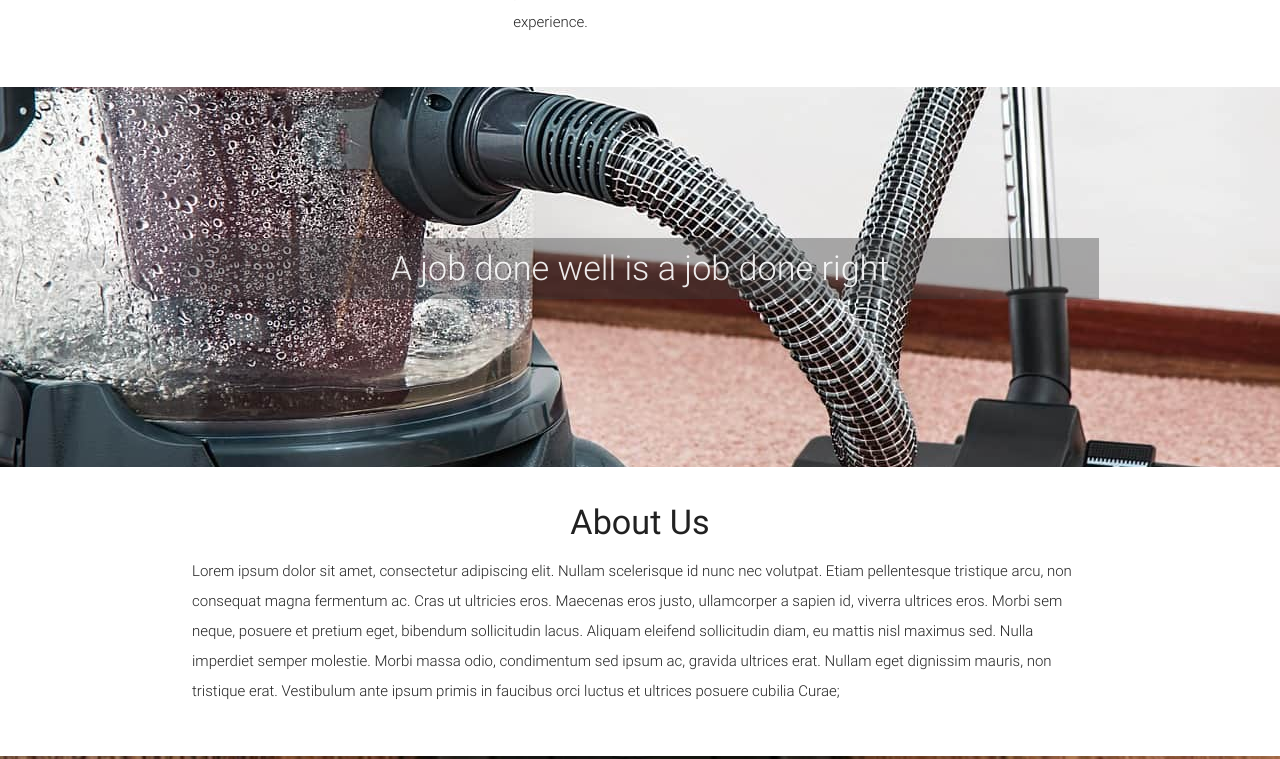
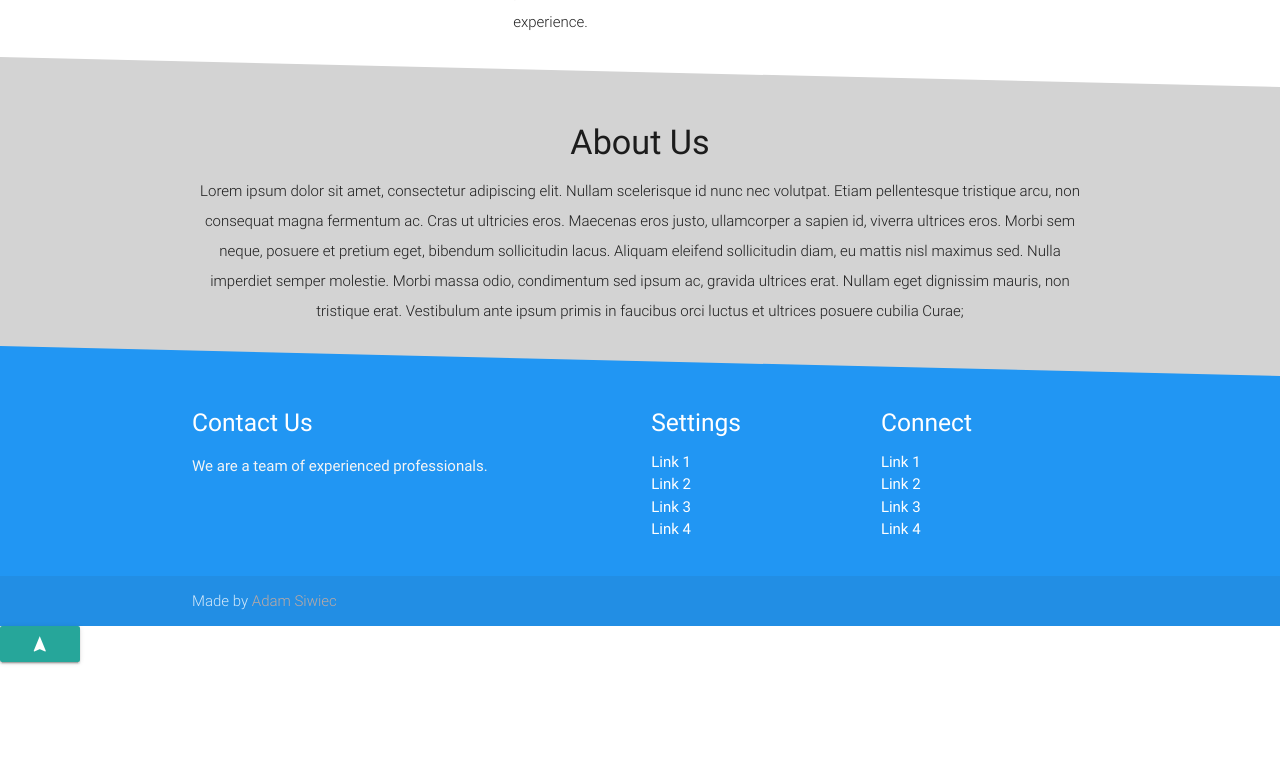
Before and after one commit to adamSiwiec/clean, a website built with webpack: page index.html in a window 1280 px wide. Shown: the part 848-1607 px from the top of the page. After the commit the page ends 1474 px from the top, so only its background shows below. Built offline with Linux system fonts and the light colour scheme.

Commit message:
Added diagonal edges

```diff
--- a/index.html
+++ b/index.html
@@ -8,8 +8,9 @@
 
     <!-- CSS  -->
     <link href="https://fonts.googleapis.com/icon?family=Material+Icons" rel="stylesheet">
+</head>
 
-<body style = "visibility: hidden">
+<body style="visibility: hidden">
     <nav id="top" class="white" role="navigation">
         <div class="nav-wrapper container">
             <a id="logo-container" href="#" class="brand-logo hide-on-small-and-down flow-text">Alma's Residential Cleaning Service</a>
@@ -34,7 +35,7 @@
         </div>
     </nav>
 
-    <div id="index-banner" class="parallax-container " style = "width: 100% !important;">
+    <div id="index-banner" class="parallax-container " style="width: 100% !important;">
         <div class="section no-pad-bot">
             <div class="container">
                 <br><br>
@@ -52,6 +53,7 @@
         <div class="parallax"><img src="dist/img/clean1.jpg" alt="Unsplashed background img 1"></div>
     </div>
 
+    <div class="angled-border" data-color="#ffffff" data-position = "top" data-direction="ltr">
 
         <div class="container" id="table">
             <div class="section">
@@ -72,8 +74,8 @@
                             <h2 class="center blue-text"><i class="material-icons">group</i></h2>
                             <h5 class="center"><a class= "tooltipped black-text" data-position="bottom" data-delay="50" data-tooltip="Yes">Friendly</a></h5>
 
-                        <p class="light">By utilizing elements and principles of Material Design, we were able to create a framework that incorporates components and animations that provide more feedback to users. Additionally, a single underlying responsive system across
-                            all platforms allow for a more unified user experience.</p>
+                            <p class="light">By utilizing elements and principles of Material Design, we were able to create a framework that incorporates components and animations that provide more feedback to users. Additionally, a single underlying responsive system
+                                across all platforms allow for a more unified user experience.</p>
                         </div>
                     </div>
 
@@ -89,9 +91,10 @@
 
             </div>
         </div>
+    </div>
 
 
-    <div class="parallax-container valign-wrapper" id="quote1">
+    <!--<div class="parallax-container valign-wrapper" id="quote1">
         <div class="section  ">
             <div class="container">
                 <div class="row center">
@@ -100,8 +103,8 @@
             </div>
         </div>
         <div class="parallax"><img src="dist/img/clean2.jpg" alt="Unsplashed background img 2"></div>
-    </div>
-
+    </div> -->
+    <div id ="outline" class="angled-border" data-position= "top" data-direction="ltr">
         <div class="container" id="about">
             <div class="section">
 
@@ -109,16 +112,17 @@
                     <div class="col s12 center">
                         <h3><i class="mdi-content-send brown-text"></i></h3>
                         <h4>About Us</h4>
-                    <p class="left-align light ">Lorem ipsum dolor sit amet, consectetur adipiscing elit. Nullam scelerisque id nunc nec volutpat. Etiam pellentesque tristique arcu, non consequat magna fermentum ac. Cras ut ultricies eros. Maecenas eros justo, ullamcorper a sapien
-                        id, viverra ultrices eros. Morbi sem neque, posuere et pretium eget, bibendum sollicitudin lacus. Aliquam eleifend sollicitudin diam, eu mattis nisl maximus sed. Nulla imperdiet semper molestie. Morbi massa odio, condimentum sed
-                        ipsum ac, gravida ultrices erat. Nullam eget dignissim mauris, non tristique erat. Vestibulum ante ipsum primis in faucibus orci luctus et ultrices posuere cubilia Curae;</p>
+                        <p class=" light ">Lorem ipsum dolor sit amet, consectetur adipiscing elit. Nullam scelerisque id nunc nec volutpat. Etiam pellentesque tristique arcu, non consequat magna fermentum ac. Cras ut ultricies eros. Maecenas eros justo, ullamcorper a sapien
+                            id, viverra ultrices eros. Morbi sem neque, posuere et pretium eget, bibendum sollicitudin lacus. Aliquam eleifend sollicitudin diam, eu mattis nisl maximus sed. Nulla imperdiet semper molestie. Morbi massa odio, condimentum
+                            sed ipsum ac, gravida ultrices erat. Nullam eget dignissim mauris, non tristique erat. Vestibulum ante ipsum primis in faucibus orci luctus et ultrices posuere cubilia Curae;</p>
                     </div>
                 </div>
 
             </div>
         </div>
+    </div>
 
-
+    <!--
     <div class="parallax-container valign-wrapper" id="quote2">
         <div class="section">
             <div class="container">
@@ -129,8 +133,8 @@
         </div>
         <div class="parallax"><img src="dist/img/clean3.jpg" alt="Unsplashed background img 3"></div>
     </div>
-
-    <footer class="page-footer blue" id="contact">
+-->
+    <footer class="angled-border page-footer blue" data-position = "top" id="contact">
         <div class="container">
             <div class="row">
                 <div class="col l6 s12">
@@ -168,7 +172,7 @@
 
     <a id="to-top" href="#top" class="btn " style="display: block !important; position: fixed !important;"><i class="material-icons">navigation</i></a>
     <!--  Scripts-->
-    <script src = "dist/app.bundle.js"></script>
+    <script src="dist/app.bundle.js"></script>
 </body>
 
 </html>
--- a/src/css/style.css
+++ b/src/css/style.css
@@ -61,3 +61,6 @@ footer.page-footer {
     padding: 12px !important;
 
 }
+ #outline {
+     background-color: #d3d3d3;
+ }
--- a/src/index.js
+++ b/src/index.js
@@ -4,5 +4,6 @@ require('./img/clean1.jpg')
 require('./img/clean2.jpg')
 require('./img/clean3.jpg')
 require('./js/materialize.min.js')
+require('./js/border.min.js')
 require('./js/init.js')
 require('./js/main.js')
--- /dev/null
+++ b/src/js/border.min.js
@@ -0,0 +1 @@
+!function(t){"use strict";t.fn.angledBorder=function(o){var r={height:30,color:"inherit",direction:"LTR",position:"bottom"},e=t.extend({},r,o);return this.each(function(){var o=t(this),r=t.extend(!0,{},e,o.data());"static"===o.css("position")&&o.css("position","relative"),o.css({borderColor:o.css("background-color")});var i,s=t('<span class="angled-border"/>'),n={content:"",position:"absolute",display:"block",width:"100%",background:"transparent","border-width":o.outerWidth(),height:r.height};switch(r.direction.toLowerCase()){case"ltr":i="left";break;case"rtl":i="right"}n["border-"+i+"-color"]=r.color,n["border-"+i+"-style"]="solid",n["border-"+r.position]=r.height+"px solid transparent",n[""+r.position]=-r.height,n[""+i]="0px",s.css(n),t(window).resize(function(){var o=t(s),r=o.parent(),e=r.outerWidth(),n={};n["border-"+i+"-width"]=e,t(s).css(n)}),o.append(s)}),this}}(jQuery);
--- a/src/js/main.js
+++ b/src/js/main.js
@@ -26,3 +26,6 @@ sr.reveal('.revealnoani', {
 $(document).ready(function() {
     $("body").css("visibility", "visible");
 });
+
+
+$('.angled-border').angledBorder();
```
Also changed, not shown: dist/app.bundle.js. Lines whose indentation alone changed are shown as unchanged.
